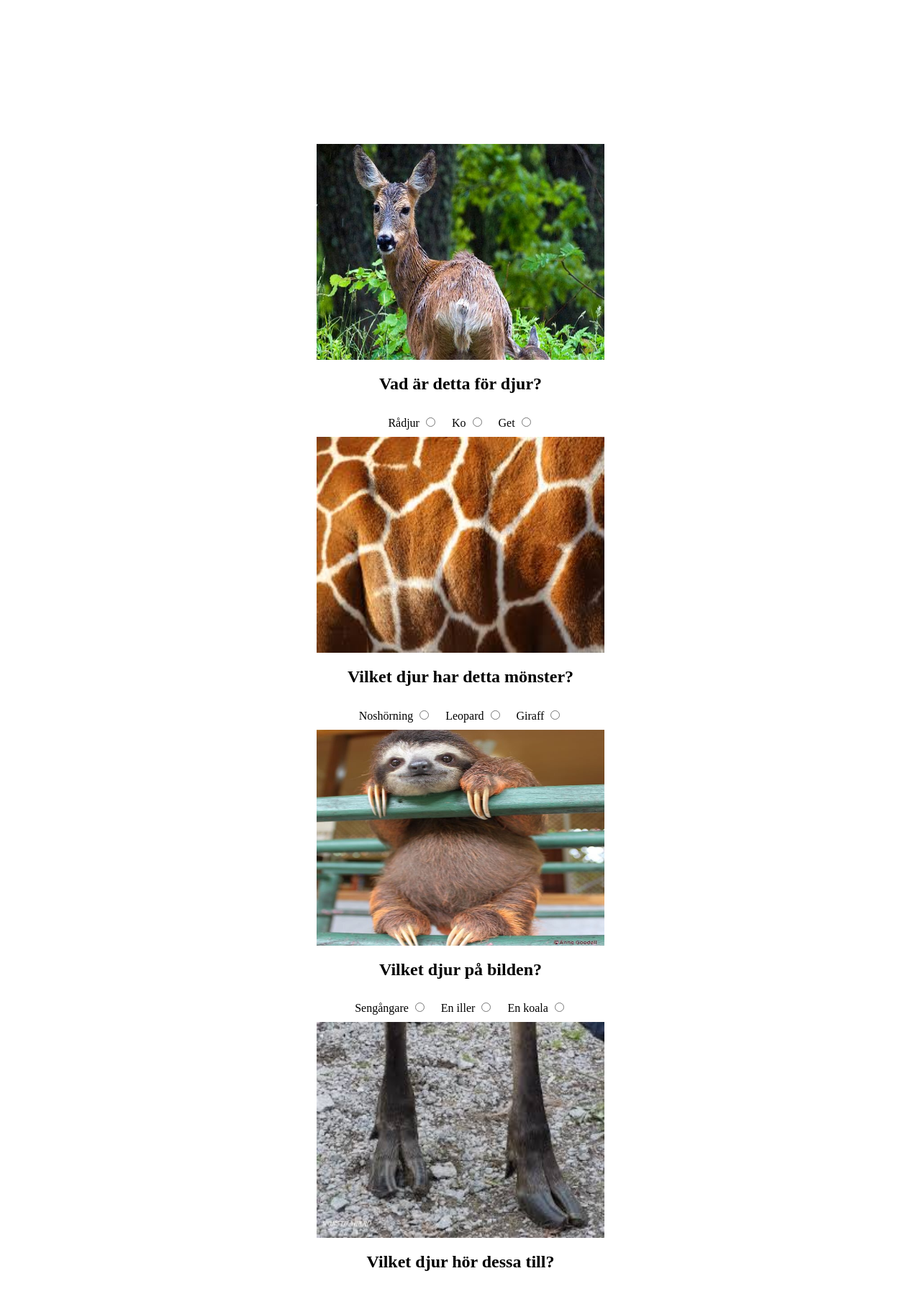
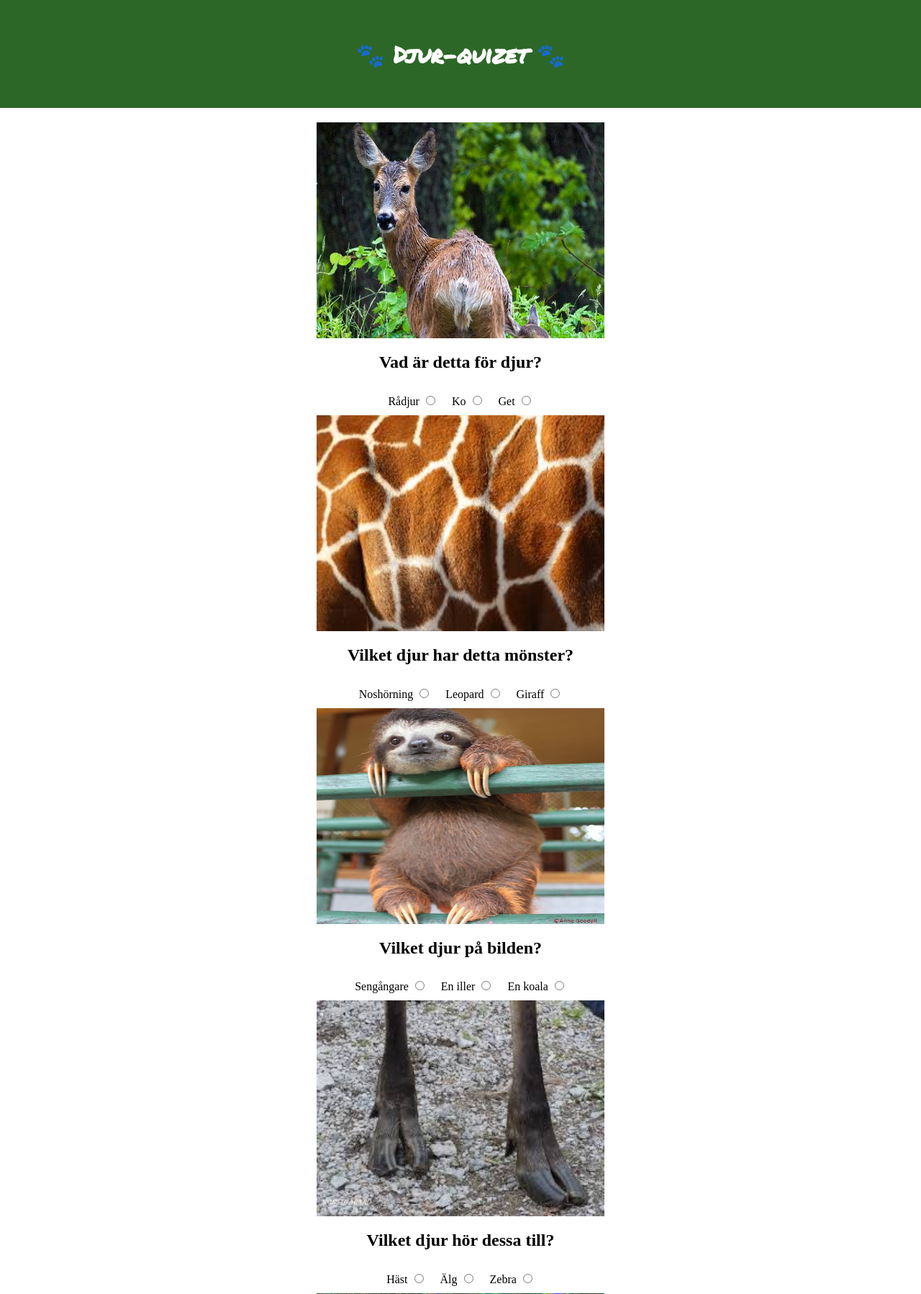
Before and after one commit to jennyjaderborn/quiz, a PHP site: page / in a window 1280 px wide. Shown: the top 1798 px of the page at 72% size. Run offline with PHP 8.4, Linux system fonts and the light colour scheme.

Commit message:
lite css

```diff
--- a/classes.php
+++ b/classes.php
@@ -34,6 +34,10 @@ class question {
 
     public function getChecked() {
 
+        if(isset($_GET[$this->answerOne]) && isset($_GET[$this->answerX]) && isset($_GET[$this->answerTwo])){
+            echo "Du kan bara välja ett alternativ på varje fråga!";
+        } else {
+
         if(isset($_GET[$this->answerOne])){
             if('answer1' == $this->correctAnswer){
                 echo "<p class='correct'>Rätt</p>";
@@ -61,6 +65,9 @@ class question {
                 echo "<p class='wrong'>Fel</p>";;
             }
         }
+
+    }
+
 
 
 
--- a/header.php
+++ b/header.php
@@ -9,11 +9,14 @@
     <meta name="viewport" content="width=device-width, initial-scale=1.0">
     <meta http-equiv="X-UA-Compatible" content="ie=edge">
     <link rel="stylesheet" type="text/css" href="style.css">
+    <link href="https://fonts.googleapis.com/css?family=Permanent+Marker" rel="stylesheet">
+
     <title>QUIZ 🐝</title>
 </head>
 <body>
 <header>
 
+    <h1>🐾 Djur-quizet 🐾</h1>
 </header>
 
 <div id="content">
--- a/style.css
+++ b/style.css
@@ -3,9 +3,12 @@ body {
     padding: 0px;
 }
 header {
-    height: 200px;
+    height: 150px;
     width: 100%;
-    /*background-color: #49A549;*/
+    background-color: rgba(23, 87, 17, 0.9);
+    display: flex;
+    justify-content: center;
+    align-items: center;
 }
 
 .correct {
@@ -34,6 +37,7 @@ img {
 }
 
 #content {
+    margin-top: 20px;
     display: flex;
     justify-content: center;
     flex-direction: column;
@@ -50,11 +54,20 @@ form {
 
 
 button {
-    width: 300px;
+    width: 200px;
     height: 30px;
     margin: 15px;
+    background-color: rgba(23, 87, 17, 0.9);
+    border: none;
+    color: white;
+    font-size: 14px;
 }
 
 label {
     margin: 10px;
 }
+
+h1 {
+    color: white;
+    font-family: 'Permanent Marker', cursive;
+}
```
Also changed, not shown: giraffen.png (added).
